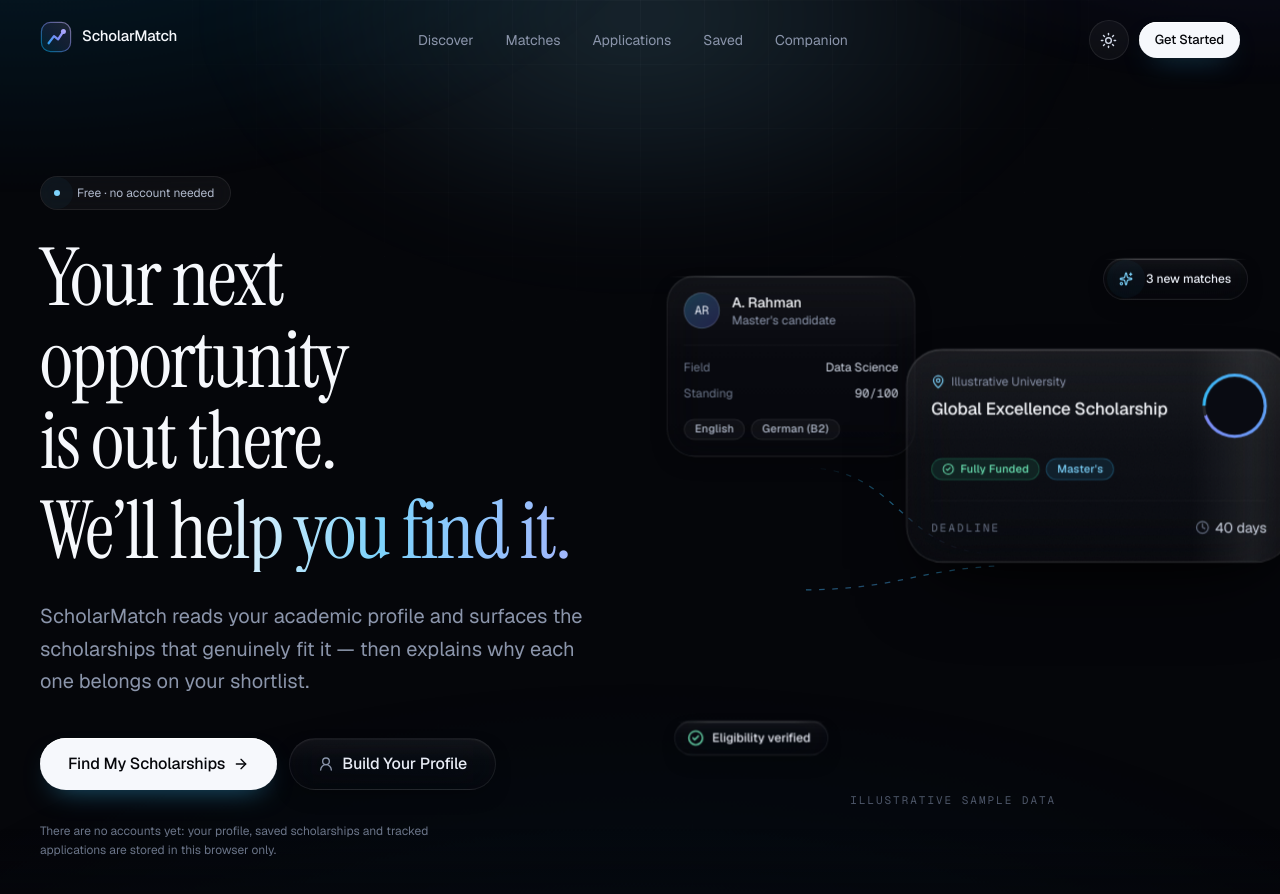
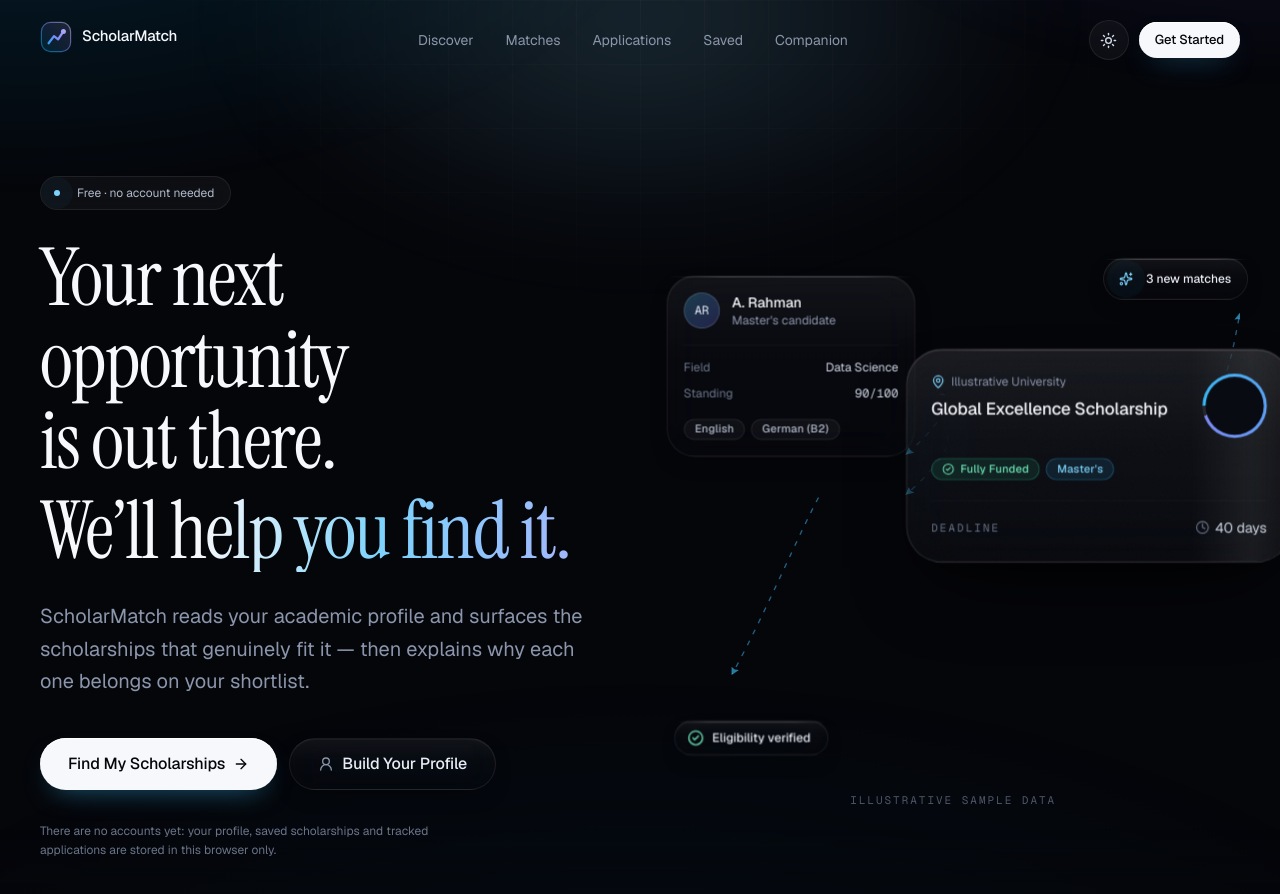
Before and after one commit to mudasirrashid/scholarmatch, a Next.js app: page / in a window 1280 px wide. Shown: the top 894 px of the page. Built offline with nearby package versions, Linux system fonts and the light colour scheme.

Commit message:
Fix hero illustration connector alignment
- Attach profile→scholarship connectors to actual card edges
- Add connectors for all four elements (profile, scholarship, 3 new matches pill, eligibility badge)
- Add arrow markers and maintain consistent styling

```diff
--- a/components/home/hero-visual.tsx
+++ b/components/home/hero-visual.tsx
@@ -35,22 +35,56 @@ export function HeroVisual() {
               <stop offset="45%" stopColor="#38bdf8" stopOpacity="0.55" />
               <stop offset="100%" stopColor="#818cf8" stopOpacity="0" />
             </linearGradient>
+            <marker
+              id="hero-arrow"
+              markerWidth="6"
+              markerHeight="6"
+              refX="5"
+              refY="3"
+              orient="auto"
+            >
+              <path d="M0,0 L6,3 L0,6 L1,3 z" fill="#38bdf8" fillOpacity="0.65" />
+            </marker>
           </defs>
 
+          {/* Connector 1: Profile card -> Scholarship card (top connection) */}
           <path
-            d="M128 214 C 210 214, 214 300, 300 300"
+            d="M 248 140 C 270 140, 240 180, 218 200"
             stroke="url(#hero-link)"
             strokeWidth="1.25"
             strokeDasharray="5 7"
             className="animate-dash-flow"
+            markerEnd="url(#hero-arrow)"
           />
+          {/* Connector 2: Profile card -> Scholarship card (bottom connection) */}
           <path
-            d="M120 336 C 208 336, 226 316, 300 312"
+            d="M 248 180 C 270 180, 240 220, 218 240"
             stroke="url(#hero-link)"
             strokeWidth="1.25"
             strokeDasharray="5 7"
             className="animate-dash-flow"
             style={{ animationDelay: "-1.4s" }}
+            markerEnd="url(#hero-arrow)"
+          />
+          {/* Connector 3: Scholarship card -> 3 new matches pill (top-right) */}
+          <path
+            d="M 500 140 C 510 120, 515 90, 520 60"
+            stroke="url(#hero-link)"
+            strokeWidth="1.25"
+            strokeDasharray="5 7"
+            className="animate-dash-flow"
+            style={{ animationDelay: "-2.8s" }}
+            markerEnd="url(#hero-arrow)"
+          />
+          {/* Connector 4: Profile card -> Eligibility verified badge (bottom-left) */}
+          <path
+            d="M 140 240 C 120 280, 90 360, 60 420"
+            stroke="url(#hero-link)"
+            strokeWidth="1.25"
+            strokeDasharray="5 7"
+            className="animate-dash-flow"
+            style={{ animationDelay: "-4.2s" }}
+            markerEnd="url(#hero-arrow)"
           />
         </svg>
 
```
